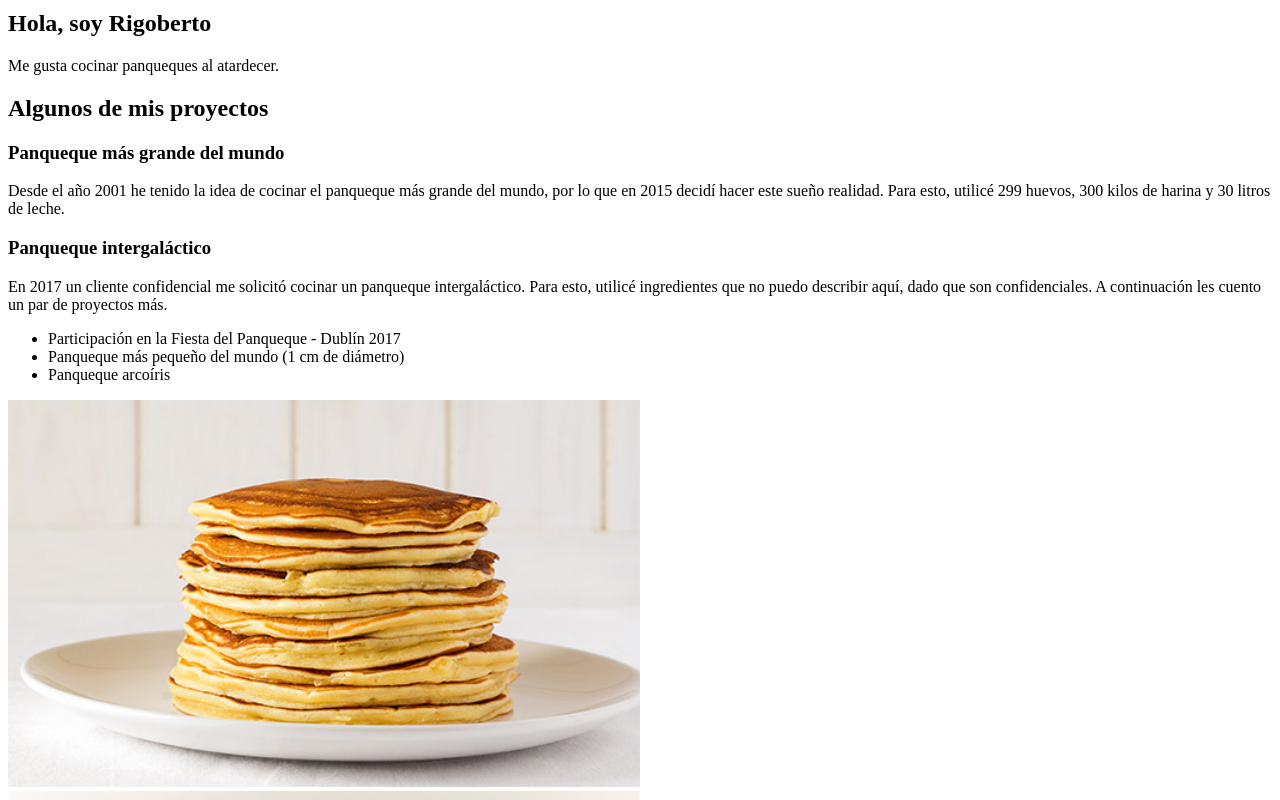
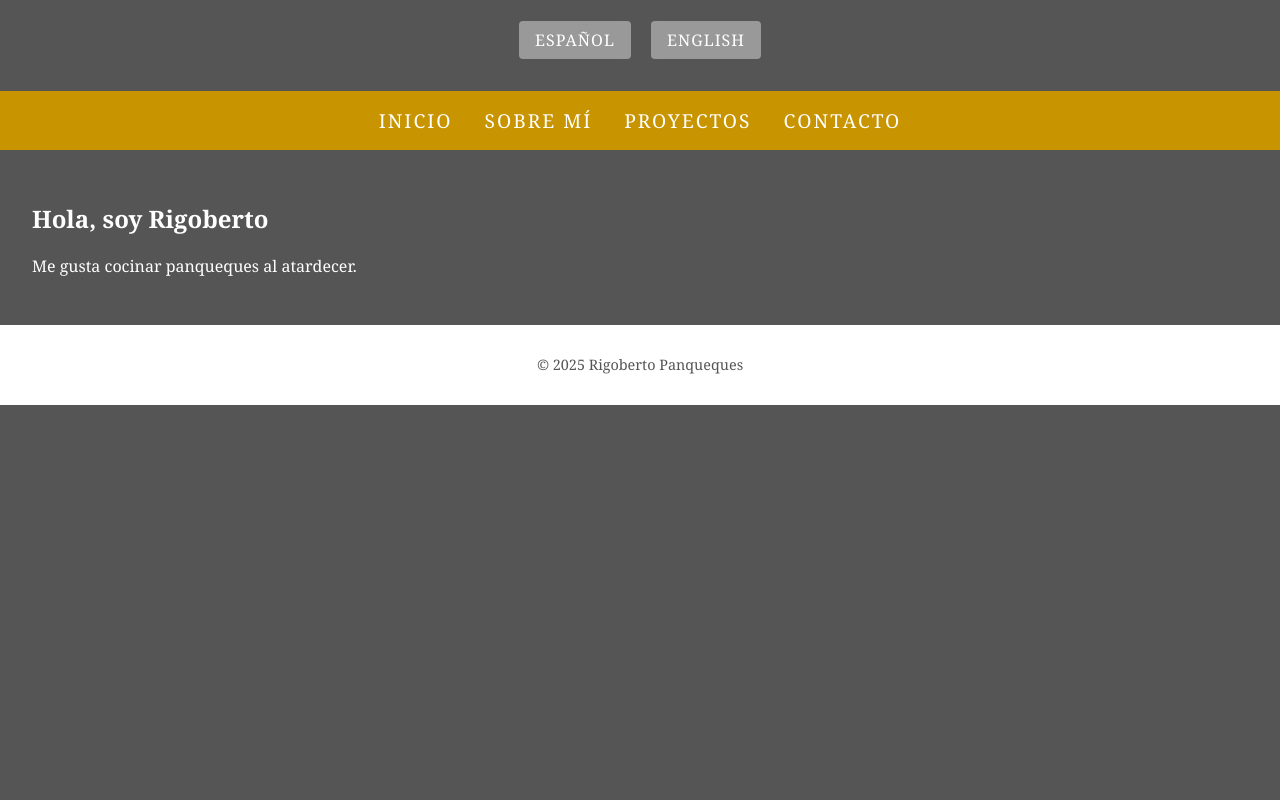
Before and after one commit to antocozzi99/antocozzi99.github.io, a plain HTML site: page index.html in a window 1280 px wide. Shown: the part 108-908 px from the top of the page. After the commit the page ends 800 px from the top, so only its background shows below. Drawn offline with Linux system fonts and the light colour scheme.

Commit message:
Update index.html

```diff
--- a/index.html
+++ b/index.html
@@ -1,51 +1,65 @@
 <!DOCTYPE html>
 <html lang="es">
-
 <head>
   <meta charset="UTF-8">
   <title>Inicio | Portafolio</title>
+  <link rel="stylesheet" href="estilo.css">
   <link rel="icon" href="images/pancake.jpg" type="image/jpg">
 </head>
-
 <body>
   <header>
     <h1 id="titulo-header">Bienvenido a mi Portafolio</h1> <!-- Texto para evitar vacío -->
     <p id="subtitulo-header">Explora mi trabajo y trayectoria profesional.</p> <!-- Texto para evitar vacío -->
+    <div>
+      <button class="idioma-btn" onclick="cambiarIdioma('es')">Español</button>
+      <button class="idioma-btn" onclick="cambiarIdioma('en')">English</button>
+    </div>
   </header>
 
+  <nav>
+    <a href="index.html" id="nav-inicio">Inicio</a>
+    <a href="sobremi.html" id="nav-sobre-mi">Sobre mí</a>
+    <a href="proyectos.html" id="nav-proyectos">Proyectos</a>
+    <a href="contacto.html" id="nav-contacto">Contacto</a>
+  </nav>
 
   <section>
     <h2 id="bienvenida">Hola, soy Rigoberto</h2> <!-- Texto para evitar vacío -->
     <p id="descripcion">Me gusta cocinar panqueques al atardecer.</p> <!-- Texto para evitar vacío -->
-    <h2 id="bienvenida">Algunos de mis proyectos</h2> <!-- Texto para evitar vacío -->
-    <h3 id="titulo-proyecto-1">Panqueque más grande del mundo</h2>
-      <p id="desc-proyecto-1">Desde el año 2001 he tenido la idea de cocinar el panqueque más grande del mundo, por lo
-        que en 2015 decidí hacer este sueño realidad. Para esto, utilicé 299 huevos, 300 kilos de harina y 30 litros de
-        leche.</p>
-
-      <h3 id="titulo-proyecto-2">Panqueque intergaláctico</h2>
-        <p id="desc-proyecto-2">En 2017 un cliente confidencial me solicitó cocinar un panqueque intergaláctico. Para
-          esto, utilicé ingredientes que no puedo describir aquí, dado que son confidenciales. A continuación les cuento
-          un par de proyectos más.</p>
-
-        <ul>
-          <li id="proj1">Participación en la Fiesta del Panqueque - Dublín 2017</li>
-          <li id="proj2">Panqueque más pequeño del mundo (1 cm de diámetro)</li>
-          <li id="proj3">Panqueque arcoíris</li>
-        </ul>
-
-        <img src="images/pancake.jpg" width="50%" alt="Panqueques deliciosos preparados por Rigoberto">
-        <img src="images/rainbowpancakes.jpg" width="50%" alt="Panqueque arcoíris">
-        <img src="images/tinypacake.jpg" width="50%" alt="Panqueque miniatura">
-    <br>
-        <a href="https://recetasdecocina.elmundo.es/2024/12/panqueques-receta-facil-esponjosa.html"> Receta secreta de panqueque intergaláctico</a>
-
   </section>
 
   <footer>
     <p>&copy; 2025 Rigoberto Panqueques</p>
   </footer>
 
+  <!-- Incluye primero idioma.js -->
+  <script src="idioma.js"></script>
+  <script>
+    const textos = {
+      es: {
+        "titulo-header": "Bienvenido a mi Portafolio",
+        "subtitulo-header": "Explora mi trabajo y trayectoria profesional.",
+        "nav-inicio": "Inicio",
+        "nav-sobre-mi": "Sobre mí",
+        "nav-proyectos": "Proyectos",
+        "nav-contacto": "Contacto",
+        "bienvenida": "Hola, soy Rigoberto",
+        "descripcion": "Me gusta cocinar panqueques al atardecer."
+      },
+      en: {
+        "titulo-header": "Welcome to my Portfolio",
+        "subtitulo-header": "Explore my work and professional background.",
+        "nav-inicio": "Home",
+        "nav-sobre-mi": "About me",
+        "nav-proyectos": "Projects",
+        "nav-contacto": "Contact",
+        "bienvenida": "Hi, I'm Rigoberto",
+        "descripcion": "I like to cook pancakes at the sunset."
+      }
+    };
+
+    const idiomaGuardado = localStorage.getItem('idiomaSeleccionado') || 'es';
+    cambiarIdioma(idiomaGuardado);
+  </script>
 </body>
-
 </html>
```
